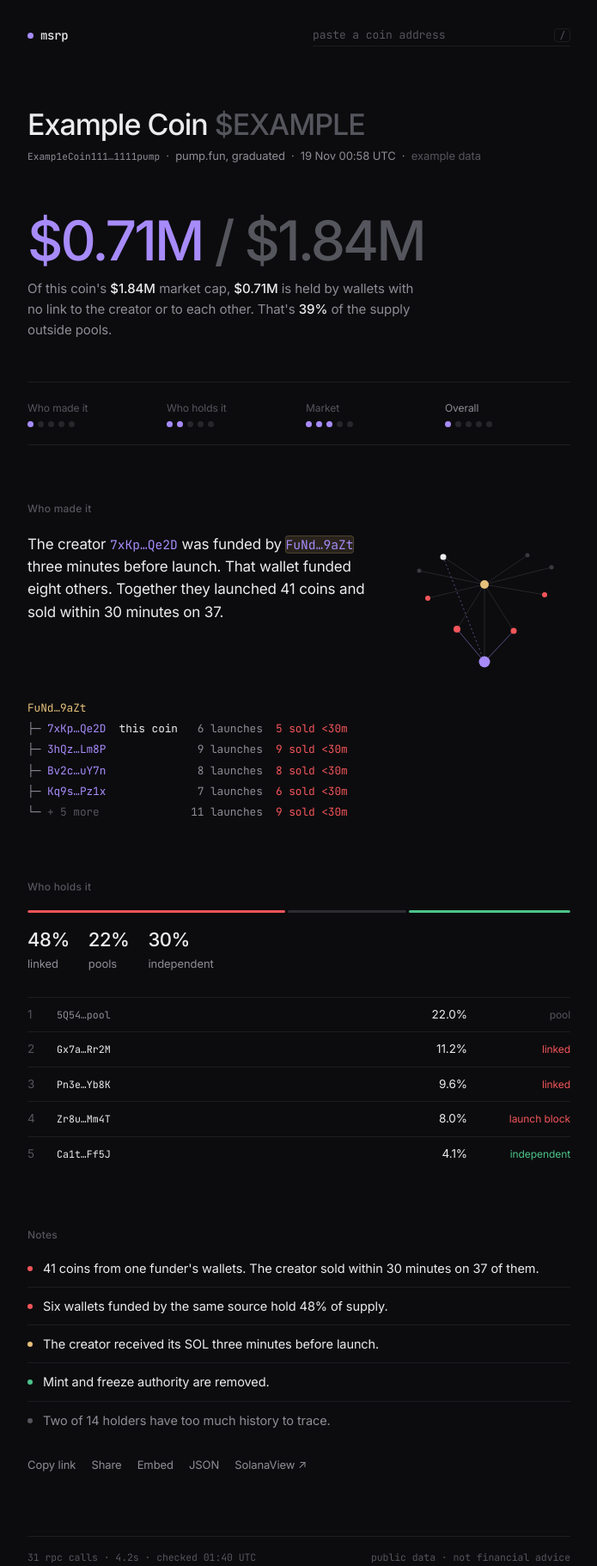
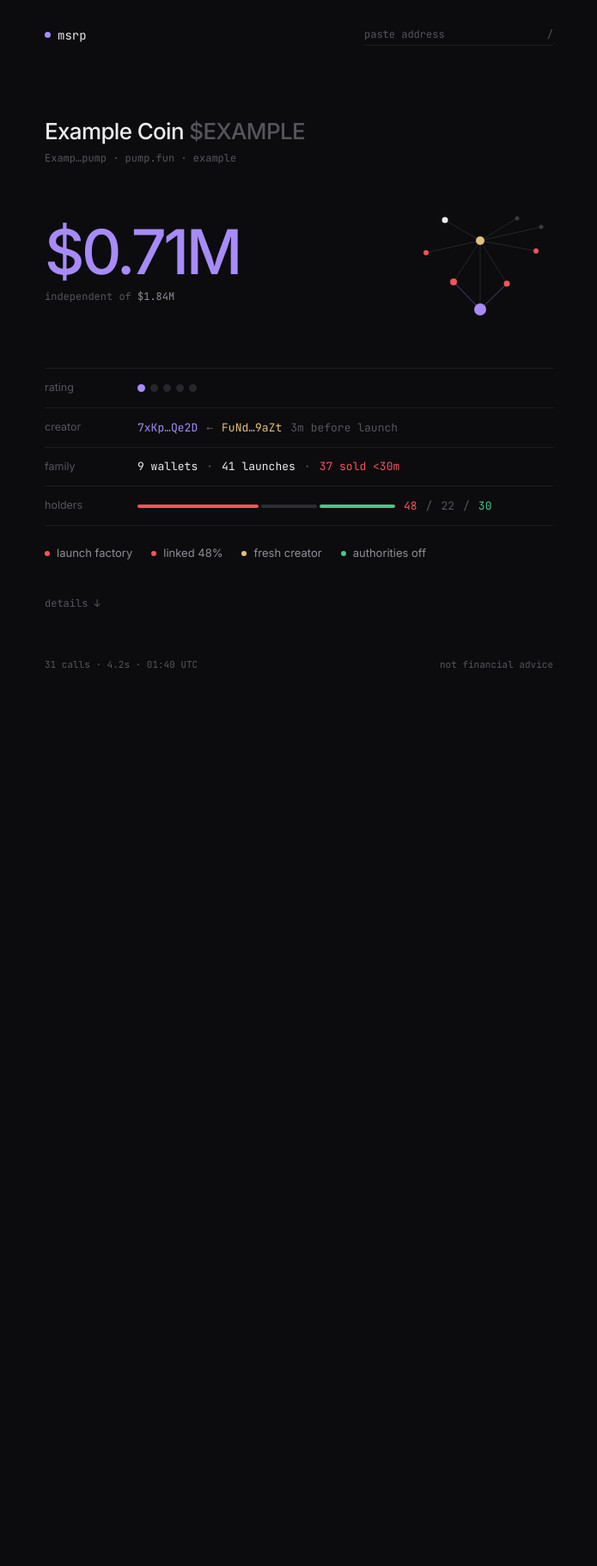
Before and after one commit to solanadev1/msrp, a website: page docs/design/min/sticker.html in a window 1280 px wide. Shown: the whole page at 86% size, without its empty margins (292-987 px from the left). After the commit the page ends 836 px from the top, so only its background shows below. Drawn offline with Linux system fonts and the light colour scheme.

Commit message:
Design: final owner direction, simple (almost no words; details on demand)
Co-Authored-By: Claude Opus 5.5 <noreply@anthropic.com>
Claude-Session: https://claude.ai/code/session_01L4g6GLuLwL6S9AWnUepSCK

```diff
--- a/docs/design/min/min.css
+++ /dev/null
@@ -1,63 +0,0 @@
-:root{--bg:#0c0c0e;--tx:#ececef;--tx2:#8d8d96;--tx3:#55555d;--hair:#1d1d21;--acc:#a78bfa;--red:#f2555a;--grn:#4cc38a;--yel:#e5c07b;
---sans:Inter,system-ui,-apple-system,"Segoe UI",sans-serif;--mono:"JetBrains Mono",ui-monospace,Menlo,monospace}
-*{box-sizing:border-box;margin:0;padding:0}
-body{background:var(--bg);color:var(--tx);font:15px/1.6 var(--sans);-webkit-font-smoothing:antialiased;letter-spacing:-.005em}
-a{color:inherit;text-decoration:none}
-.w{max-width:680px;margin:0 auto;padding:28px 24px 64px}
-.top{display:flex;align-items:center;justify-content:space-between;gap:20px}
-.mark{font:500 14px var(--mono);letter-spacing:-.02em;display:flex;align-items:center;gap:8px}
-.mark i{width:7px;height:7px;border-radius:50%;background:var(--acc)}
-.q{flex:1;max-width:300px;display:flex;align-items:center;border-bottom:1px solid var(--hair);padding:4px 0;color:var(--tx3);font:13px var(--mono)}
-.q span{flex:1;overflow:hidden;white-space:nowrap;text-overflow:ellipsis}
-.q kbd{font:11px var(--mono);color:var(--tx3);border:1px solid var(--hair);border-radius:4px;padding:0 5px;margin-left:8px}
-.m{font-family:var(--mono);font-size:.86em;letter-spacing:0}
-.lnk{color:var(--acc)}
-.dim{color:var(--tx2)}.faint{color:var(--tx3)}
-header.coin{margin:72px 0 0}
-.coin h1{font-size:34px;font-weight:500;letter-spacing:-.03em;line-height:1.1}
-.coin h1 span{color:var(--tx3)}
-.coin p{margin-top:8px;color:var(--tx2);font-size:13px}
-.hero{margin:56px 0 0}
-.hero .n{font-size:64px;font-weight:500;letter-spacing:-.045em;line-height:1}
-.hero .n em{font-style:normal;color:var(--acc)}
-.hero p{margin-top:12px;color:var(--tx2);max-width:460px}
-.hero p b{color:var(--tx);font-weight:500}
-.rates{display:grid;grid-template-columns:repeat(4,1fr);gap:16px;margin:48px 0 0;padding:20px 0;border-top:1px solid var(--hair);border-bottom:1px solid var(--hair)}
-.rates small{display:block;color:var(--tx3);font-size:12px;margin-bottom:6px}
-.dots{display:flex;gap:5px}
-.dots i{width:7px;height:7px;border-radius:50%;background:#26262b}
-.dots i.on{background:var(--acc)}
-.rates div:last-child small{color:var(--tx2)}
-section{margin-top:64px}
-h2{font-size:12px;font-weight:500;color:var(--tx3);margin-bottom:18px;letter-spacing:.02em}
-.lead{font-size:17px;line-height:1.55;letter-spacing:-.01em;max-width:600px}
-.lead .m{color:var(--acc)}
-pre{margin-top:22px;font:12.8px/1.9 var(--mono);color:var(--tx2);white-space:pre;overflow-x:auto}
-pre .y{color:var(--yel)}pre .a{color:var(--acc)}pre .r{color:var(--red)}pre .t{color:var(--tx)}pre .c{color:var(--tx3)}
-.split{display:grid;grid-template-columns:1fr 200px;gap:28px;align-items:start}
-.bar{display:flex;height:3px;border-radius:3px;overflow:hidden;gap:3px;margin:4px 0 14px}
-.bar span{display:block;border-radius:3px}
-.leg{display:flex;gap:22px;font-size:13px;color:var(--tx2)}
-.leg b{display:block;font-size:22px;font-weight:500;color:var(--tx);letter-spacing:-.02em}
-.rows{margin-top:28px}
-.row{display:grid;grid-template-columns:24px 1fr 70px 110px;gap:10px;padding:9px 0;border-top:1px solid var(--hair);font-size:13.5px;align-items:baseline}
-.row .r{text-align:right}
-.tag{font-size:12px;text-align:right}
-.notes li{list-style:none;display:flex;gap:12px;padding:10px 0;border-top:1px solid var(--hair);font-size:14.5px}
-.notes li:first-child{border-top:0;padding-top:0}
-.notes i{flex:none;width:6px;height:6px;border-radius:50%;margin-top:9px}
-.foot{margin-top:72px;padding-top:16px;border-top:1px solid var(--hair);display:flex;justify-content:space-between;gap:16px;flex-wrap:wrap;font:11.5px var(--mono);color:var(--tx3)}
-.acts{display:flex;gap:18px;margin-top:20px;font-size:13px;color:var(--tx2)}
-.hl{background:rgba(229,192,123,.13);box-shadow:0 0 0 1px rgba(229,192,123,.3);border-radius:3px}
-/* home */
-.homehero{margin:22vh 0 0}
-.homehero h1{font-size:44px;font-weight:500;letter-spacing:-.04em;line-height:1.08}
-.homehero h1 span{color:var(--tx3)}
-.homehero p{color:var(--tx2);margin-top:16px;max-width:470px;font-size:16px}
-.big{margin-top:40px;display:flex;align-items:center;border-bottom:1px solid #2a2a30;padding:12px 0;font:15px var(--mono);color:var(--tx3)}
-.big span{flex:1}
-.big kbd{font:12px var(--mono);border:1px solid var(--hair);border-radius:4px;padding:1px 6px}
-.recent{margin-top:80px}
-.rec{display:grid;grid-template-columns:1fr 90px 70px 80px;gap:10px;padding:10px 0;border-top:1px solid var(--hair);font-size:14px;align-items:center}
-.rec .r{text-align:right}
-@media (max-width:640px){.w{padding:22px 20px 48px}.q{max-width:150px}header.coin{margin-top:48px}.coin h1{font-size:28px}.hero .n{font-size:48px}.rates{grid-template-columns:repeat(2,1fr);row-gap:18px}.split{grid-template-columns:1fr}.row{grid-template-columns:20px 1fr 56px 84px}pre{font-size:11.5px}.homehero{margin-top:14vh}.homehero h1{font-size:34px}.rec{grid-template-columns:1fr 70px 52px}.rec .hide{display:none}}
--- /dev/null
+++ b/docs/design/min/s.css
@@ -0,0 +1,48 @@
+:root{--bg:#0c0c0e;--tx:#ececef;--tx2:#8d8d96;--tx3:#55555d;--hair:#1d1d21;--acc:#a78bfa;--red:#f2555a;--grn:#4cc38a;--yel:#e5c07b;--off:#26262b;
+--sans:Inter,system-ui,-apple-system,"Segoe UI",sans-serif;--mono:"JetBrains Mono",ui-monospace,Menlo,monospace}
+*{box-sizing:border-box;margin:0;padding:0}
+body{background:var(--bg);color:var(--tx);font:14px/1.5 var(--sans);-webkit-font-smoothing:antialiased}
+a{color:inherit;text-decoration:none}
+.w{max-width:640px;margin:0 auto;padding:28px 24px 56px}
+.top{display:flex;align-items:center;justify-content:space-between}
+.mark{font:500 14px var(--mono);display:flex;align-items:center;gap:8px}
+.mark i,.dot{width:7px;height:7px;border-radius:50%;background:var(--acc);display:inline-block}
+.q{width:220px;display:flex;justify-content:space-between;border-bottom:1px solid var(--hair);padding:4px 0;color:var(--tx3);font:12px var(--mono)}
+.q kbd{font:inherit}
+.m{font-family:var(--mono)}
+.t2{color:var(--tx2)}.t3{color:var(--tx3)}
+h1{margin-top:80px;font-size:26px;font-weight:500;letter-spacing:-.025em}
+h1 span{color:var(--tx3)}
+.sub{margin-top:4px;font:12px var(--mono);color:var(--tx3)}
+.hero{display:flex;justify-content:space-between;align-items:center;margin-top:44px;gap:24px}
+.big{font-size:72px;font-weight:500;letter-spacing:-.05em;line-height:.95;color:var(--acc)}
+.big.unk{color:var(--tx3)}
+.cap{margin-top:10px;font:12px var(--mono);color:var(--tx3)}
+.cap b{color:var(--tx2);font-weight:400}
+.dots{display:flex;gap:6px}
+.dots i{width:9px;height:9px;border-radius:50%;background:var(--off)}
+.dots i.on{background:var(--acc)}
+.dots.sm{gap:4px}.dots.sm i{width:6px;height:6px}
+.rows{margin-top:52px;border-top:1px solid var(--hair)}
+.row{display:grid;grid-template-columns:92px 1fr;gap:16px;align-items:center;padding:13px 0;border-bottom:1px solid var(--hair)}
+.row>span:first-child{color:var(--tx3);font-size:12.5px}
+.row .v{font:13px var(--mono);display:flex;align-items:center;gap:10px;flex-wrap:wrap}
+.a{color:var(--acc)}.y{color:var(--yel)}.r{color:var(--red)}.g{color:var(--grn)}
+.bar{display:flex;gap:3px;height:4px;width:100%;max-width:300px}
+.bar span{border-radius:4px}
+.flags{display:flex;flex-wrap:wrap;gap:8px 22px;margin-top:22px;font-size:13px;color:var(--tx2)}
+.flags span{display:flex;align-items:center;gap:8px}
+.flags i{width:6px;height:6px;border-radius:50%}
+details{margin-top:40px;color:var(--tx3);font-size:12.5px}
+summary{cursor:pointer;list-style:none;font:12px var(--mono)}
+summary::-webkit-details-marker{display:none}
+.foot{margin-top:56px;display:flex;justify-content:space-between;font:11px var(--mono);color:var(--tx3)}
+svg text{font:9px var(--mono)}
+/* home */
+.home{min-height:calc(100vh - 84px);display:flex;flex-direction:column;justify-content:center}
+.home .field{display:flex;justify-content:space-between;border-bottom:1px solid #2a2a30;padding:14px 0;font:16px var(--mono);color:var(--tx3)}
+.home h2{font-size:13px;font-weight:400;color:var(--tx3);margin-bottom:22px;font-family:var(--mono)}
+.rec{margin-top:64px}
+.rec a{display:grid;grid-template-columns:1fr 70px 44px;gap:12px;align-items:center;padding:10px 0;border-top:1px solid var(--hair)}
+.rec a span:last-child{text-align:right;font:12.5px var(--mono)}
+@media (max-width:600px){.w{padding:22px 20px 44px}.q{width:130px}h1{margin-top:52px}.hero{flex-direction:column;align-items:flex-start}.big{font-size:56px}.hero svg{align-self:center}.row{grid-template-columns:72px 1fr}}
--- a/docs/design/min/sticker.html
+++ b/docs/design/min/sticker.html
@@ -1,60 +1,28 @@
 <!doctype html><html lang="en"><head><meta charset="utf-8"><meta name="viewport" content="width=device-width,initial-scale=1"><title>Example Coin · msrp</title>
-<link href="https://fonts.googleapis.com/css2?family=Inter:wght@400;500&family=JetBrains+Mono:wght@400;500&display=swap" rel="stylesheet"><link rel="stylesheet" href="min.css"></head><body><div class="w">
-<div class="top"><a class="mark" href="#"><i></i>msrp</a><div class="q"><span>paste a coin address</span><kbd>/</kbd></div></div>
+<link href="https://fonts.googleapis.com/css2?family=Inter:wght@400;500&family=JetBrains+Mono:wght@400&display=swap" rel="stylesheet"><link rel="stylesheet" href="s.css"></head><body><div class="w">
+<div class="top"><a class="mark" href="#"><i></i>msrp</a><div class="q"><span>paste address</span><kbd>/</kbd></div></div>
 
-<header class="coin"><h1>Example Coin <span>$EXAMPLE</span></h1>
-<p><span class="m">Examp1eCoin111…1111pump</span> &nbsp;·&nbsp; pump.fun, graduated &nbsp;·&nbsp; 19 Nov 00:58 UTC &nbsp;·&nbsp; <span class="faint">example data</span></p></header>
+<h1>Example Coin <span>$EXAMPLE</span></h1>
+<div class="sub">Examp…pump · pump.fun · example</div>
 
-<div class="hero"><div class="n"><em>$0.71M</em> <span class="faint">/ $1.84M</span></div>
-<p>Of this coin's <b>$1.84M</b> market cap, <b>$0.71M</b> is held by wallets with no link to the creator or to each other. That's <b>39%</b> of the supply outside pools.</p></div>
-
-<div class="rates">
-<div><small>Who made it</small><div class="dots"><i class="on"></i><i></i><i></i><i></i><i></i></div></div>
-<div><small>Who holds it</small><div class="dots"><i class="on"></i><i class="on"></i><i></i><i></i><i></i></div></div>
-<div><small>Market</small><div class="dots"><i class="on"></i><i class="on"></i><i class="on"></i><i></i><i></i></div></div>
-<div><small>Overall</small><div class="dots"><i class="on"></i><i></i><i></i><i></i><i></i></div></div>
+<div class="hero"><div><div class="big">$0.71M</div><div class="cap">independent of <b>$1.84M</b></div></div>
+<svg viewBox="0 0 170 140" width="170" role="img" aria-label="wallet family"><title>wallet family</title>
+<g stroke="#26262b"><line x1="85" y1="44" x2="44" y2="20"/><line x1="85" y1="44" x2="128" y2="18"/><line x1="85" y1="44" x2="150" y2="56"/><line x1="85" y1="44" x2="22" y2="58"/><line x1="85" y1="44" x2="54" y2="92"/><line x1="85" y1="44" x2="116" y2="94"/><line x1="85" y1="44" x2="85" y2="124"/><line x1="85" y1="44" x2="156" y2="28"/></g>
+<g stroke="rgba(167,139,250,.45)"><line x1="85" y1="124" x2="54" y2="92"/><line x1="85" y1="124" x2="116" y2="94"/></g>
+<circle cx="85" cy="44" r="5" fill="#e5c07b"/><circle cx="85" cy="124" r="7" fill="#a78bfa"/><circle cx="44" cy="20" r="3.5" fill="#ececef"/>
+<g fill="#f2555a"><circle cx="54" cy="92" r="4"/><circle cx="116" cy="94" r="3.5"/><circle cx="150" cy="56" r="3"/><circle cx="22" cy="58" r="3"/></g>
+<g fill="#3a3a41"><circle cx="128" cy="18" r="2.5"/><circle cx="156" cy="28" r="2.5"/></g></svg>
 </div>
 
-<section><h2>Who made it</h2>
-<div class="split"><div>
-<p class="lead">The creator <span class="m">7xKp…Qe2D</span> was funded by <span class="m hl">FuNd…9aZt</span> three minutes before launch. That wallet funded eight others. Together they launched 41 coins and sold within 30 minutes on 37.</p>
+<div class="rows">
+<div class="row"><span>rating</span><div class="v"><div class="dots"><i class="on"></i><i></i><i></i><i></i><i></i></div></div></div>
+<div class="row"><span>creator</span><div class="v"><span class="a">7xKp…Qe2D</span><span class="t3">←</span><span class="y">FuNd…9aZt</span><span class="t3">3m before launch</span></div></div>
+<div class="row"><span>family</span><div class="v"><span>9 wallets</span><span class="t3">·</span><span>41 launches</span><span class="t3">·</span><span class="r">37 sold &lt;30m</span></div></div>
+<div class="row"><span>holders</span><div class="v"><div class="bar"><span style="flex:48;background:var(--red)"></span><span style="flex:22;background:#2c2c32"></span><span style="flex:30;background:var(--grn)"></span></div><span class="r">48</span><span class="t3">/</span><span class="t3">22</span><span class="t3">/</span><span class="g">30</span></div></div>
 </div>
-<svg viewBox="0 0 200 170" width="200" role="img" aria-label="Wallet family graph"><title>Wallet family</title>
-<g stroke="#26262b" stroke-width="1"><line x1="100" y1="60" x2="52" y2="28"/><line x1="100" y1="60" x2="150" y2="26"/><line x1="100" y1="60" x2="170" y2="72"/><line x1="100" y1="60" x2="34" y2="76"/><line x1="100" y1="60" x2="68" y2="112"/><line x1="100" y1="60" x2="134" y2="114"/><line x1="100" y1="60" x2="100" y2="150"/><line x1="100" y1="60" x2="178" y2="40"/><line x1="100" y1="60" x2="24" y2="44"/></g>
-<g stroke="rgba(167,139,250,.5)"><line x1="100" y1="150" x2="68" y2="112"/><line x1="100" y1="150" x2="134" y2="114"/><line x1="100" y1="150" x2="52" y2="28" stroke-dasharray="2 3"/></g>
-<circle cx="100" cy="60" r="5" fill="#e5c07b"/><circle cx="100" cy="150" r="6.5" fill="#a78bfa"/>
-<circle cx="52" cy="28" r="3.5" fill="#ececef"/>
-<g fill="#f2555a"><circle cx="68" cy="112" r="4"/><circle cx="134" cy="114" r="3.5"/><circle cx="170" cy="72" r="3"/><circle cx="34" cy="76" r="3"/></g>
-<g fill="#3a3a41"><circle cx="150" cy="26" r="2.5"/><circle cx="178" cy="40" r="2.5"/><circle cx="24" cy="44" r="2.5"/></g>
-</svg></div>
-<pre><span class="y">FuNd…9aZt</span>
-├─ <span class="a">7xKp…Qe2D</span>  <span class="t">this coin</span>   6 launches  <span class="r">5 sold &lt;30m</span>
-├─ <span class="a">3hQz…Lm8P</span>              9 launches  <span class="r">9 sold &lt;30m</span>
-├─ <span class="a">Bv2c…uY7n</span>              8 launches  <span class="r">8 sold &lt;30m</span>
-├─ <span class="a">Kq9s…Pz1x</span>              7 launches  <span class="r">6 sold &lt;30m</span>
-└─ <span class="c">+ 5 more</span>              11 launches  <span class="r">9 sold &lt;30m</span></pre>
-</section>
 
-<section><h2>Who holds it</h2>
-<div class="bar"><span style="width:48%;background:var(--red)"></span><span style="width:22%;background:#2c2c32"></span><span style="width:30%;background:var(--grn)"></span></div>
-<div class="leg"><span><b>48%</b>linked</span><span><b>22%</b>pools</span><span><b>30%</b>independent</span></div>
-<div class="rows">
-<div class="row"><span class="faint">1</span><span class="m dim">5Q54…pool</span><span class="r">22.0%</span><span class="tag faint">pool</span></div>
-<div class="row"><span class="faint">2</span><span class="m">Gx7a…Rr2M</span><span class="r">11.2%</span><span class="tag" style="color:var(--red)">linked</span></div>
-<div class="row"><span class="faint">3</span><span class="m">Pn3e…Yb8K</span><span class="r">9.6%</span><span class="tag" style="color:var(--red)">linked</span></div>
-<div class="row"><span class="faint">4</span><span class="m">Zr8u…Mm4T</span><span class="r">8.0%</span><span class="tag" style="color:var(--red)">launch block</span></div>
-<div class="row"><span class="faint">5</span><span class="m">Ca1t…Ff5J</span><span class="r">4.1%</span><span class="tag" style="color:var(--grn)">independent</span></div>
-</div></section>
+<div class="flags"><span><i style="background:var(--red)"></i>launch factory</span><span><i style="background:var(--red)"></i>linked 48%</span><span><i style="background:var(--yel)"></i>fresh creator</span><span><i style="background:var(--grn)"></i>authorities off</span></div>
 
-<section><h2>Notes</h2>
-<ul class="notes">
-<li><i style="background:var(--red)"></i><span>41 coins from one funder's wallets. The creator sold within 30 minutes on 37 of them.</span></li>
-<li><i style="background:var(--red)"></i><span>Six wallets funded by the same source hold 48% of supply.</span></li>
-<li><i style="background:var(--yel)"></i><span>The creator received its SOL three minutes before launch.</span></li>
-<li><i style="background:var(--grn)"></i><span>Mint and freeze authority are removed.</span></li>
-<li><i style="background:var(--tx3)"></i><span class="dim">Two of 14 holders have too much history to trace.</span></li>
-</ul></section>
-
-<div class="acts"><a href="#">Copy link</a><a href="#">Share</a><a href="#">Embed</a><a href="#">JSON</a><a href="#">SolanaView ↗</a></div>
-<div class="foot"><span>31 rpc calls · 4.2s · checked 01:40 UTC</span><span>public data · not financial advice</span></div>
+<details><summary>details ↓</summary></details>
+<div class="foot"><span>31 calls · 4.2s · 01:40 UTC</span><span>not financial advice</span></div>
 </div></body></html>
```
Also changed, not shown: CLAUDE.md (+2 -2 lines), docs/DESIGN.md (+35 -32 lines), docs/design/min/home.html (+11 -12 lines), docs/design/min/home-desktop.png, docs/design/min/home-mobile.png, docs/design/min/sticker-desktop.png, docs/design/min/sticker-mobile.png.
